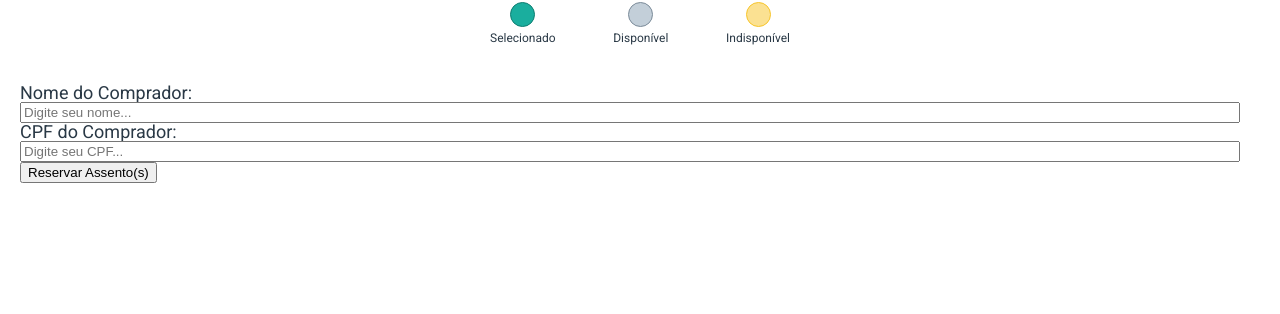
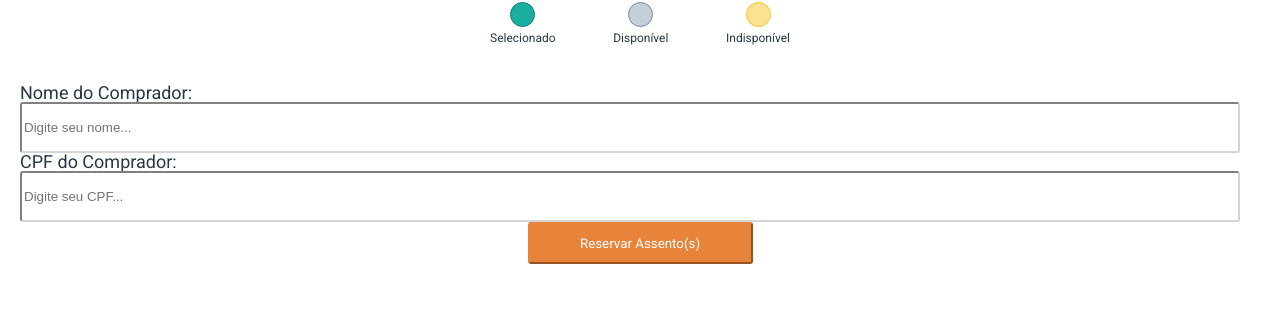
Before and after one commit to MilenaKozima/projeto10-cineflex, a React (Vite) app: page /assentos/1 in a window 1280 px wide. Shown: the part 167-481 px from the top of the page. Built offline with nearby package versions, Linux system fonts and the light colour scheme; no server answers.

Commit message:
Versão formulario feito

```diff
--- /dev/null
+++ b/src/pages/SeatsPage/Form.jsx
@@ -0,0 +1,49 @@
+import { useState } from "react";
+import { FormContainer } from "./SeatsPage";
+import { Link, useNavigate, useParams } from "react-router-dom"
+import axios from "axios";
+
+export default function Form(props) {
+
+    const { selecteds } = props;
+    const [nome, setNome] = useState('');
+    const [cpf, setCpf] = useState('');
+    const navigate = useNavigate();
+
+    function buyer(e) {
+        e.preventDefault();
+
+        const novo = {
+            ids: selecteds.map(se => se.id),
+            name: nome,
+            cpf: cpf
+        }
+
+        axios.post('https://mock-api.driven.com.br/api/v8/cineflex/seats/book-many', novo)
+            .then(resp => navigate('/sucesso'))
+            .catch(erro => alert(erro.response.data.message));
+        console.log(novo);
+    }
+
+    return (
+        <FormContainer onSubmit={buyer}>
+            <label htmlFor="nome">Nome do Comprador:</label>
+            <input id="nome" data-test="client-name" required
+                placeholder="Digite seu nome..."
+                value={nome}
+                onChange={(e) => setNome(e.target.value)}
+            />
+
+            <label htmlFor="cpf">CPF do Comprador:</label>
+            <input id="cpf" data-test="client-cpf" required
+                placeholder="Digite seu CPF..."
+                value={cpf}
+                onChange={(e) => setCpf(e.target.value)}
+            />
+
+            <button type="submit">Reservar Assento(s)</button>
+
+
+        </FormContainer>
+    );
+}
--- a/src/pages/SeatsPage/SeatsPage.jsx
+++ b/src/pages/SeatsPage/SeatsPage.jsx
@@ -5,6 +5,7 @@ import { useEffect } from "react";
 import axios from "axios";
 import { colors } from "../../components/colors";
 import Seat from "./Seat";
+import Form from "./Form";
 
 export default function SeatsPage() {
 
@@ -70,19 +71,7 @@ export default function SeatsPage() {
                 </CaptionItem>
             </CaptionContainer>
 
-            <FormContainer>
-                Nome do Comprador:
-                <input data-test="client-name" placeholder="Digite seu nome..." />
-
-                CPF do Comprador:
-                <input data-test="client-cpf" placeholder="Digite seu CPF..." />
-
-
-                <Link to={`/sucesso`}>
-                <button>Reservar Assento(s)</button>
-                </Link>
-
-            </FormContainer>
+            <Form selecteds={selecteds}/>
 
             <FooterContainer data-test="footer">
                 <div>
@@ -125,18 +114,29 @@ const SeatsContainer = styled.div`
     justify-content: center;
     margin-top: 20px;
 `
-const FormContainer = styled.div`
+ export const FormContainer = styled.form`
     width: calc(100vw - 40px);
     display: flex;
     flex-direction: column;
     align-items: flex-start;
     margin: 20px 0;
     font-size: 18px;
+    color:#293845;
     button {
         align-self: center;
+        width: 225px;
+        height: 42px;
+        background-color: #E8833A;
+        border-radius: 3px;
+        border-color: #E8833A;
+        font-family: 'Roboto';
+        color:#FFFFFF;
     }
     input {
         width: calc(100vw - 60px);
+        border-radius: 3px;
+        border-color: #D4D4D4;
+        height: 51px;
     }
 `
 const CaptionContainer = styled.div`
```
